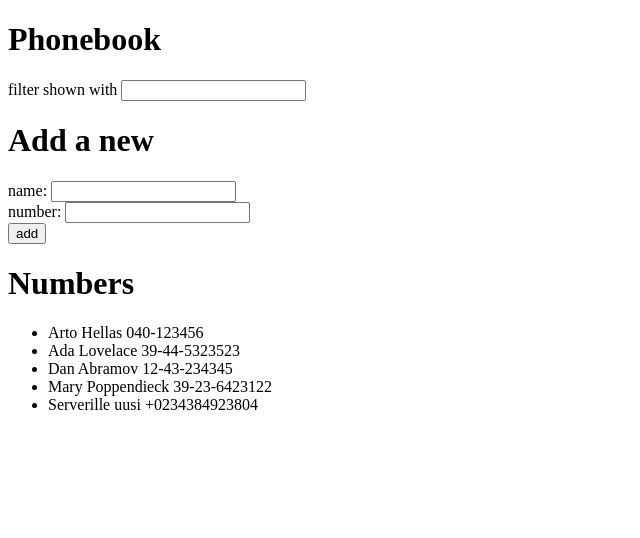
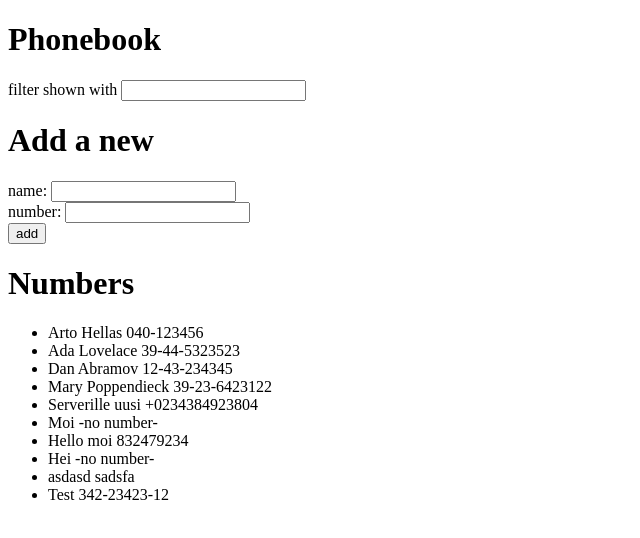
Before and after one commit to Smuli99/FullStack-HY-palautusrepositio, a React (Vite) app in the folder osa2/puhelinluettelo/: page / in a window 1280 px wide. Shown: the top 538 px of the page, without its empty margins (0-640 px from the left). Built offline with nearby package versions, Linux system fonts and the light colour scheme; data requests are answered from the project's data file.

Commit message:
Tehtävä 2.13 tehty valmiiksi

```diff
--- a/osa2/puhelinluettelo/db.json
+++ b/osa2/puhelinluettelo/db.json
@@ -24,6 +24,31 @@
       "id": "73e5",
       "name": "Serverille uusi",
       "number": "+0234384923804"
+    },
+    {
+      "id": "7cab",
+      "name": "Moi",
+      "number": ""
+    },
+    {
+      "id": "aa20",
+      "name": "Hello moi",
+      "number": "832479234"
+    },
+    {
+      "id": "7a53",
+      "name": "Hei",
+      "number": ""
+    },
+    {
+      "id": "8633",
+      "name": "asdasd",
+      "number": "sadsfa"
+    },
+    {
+      "id": "296c",
+      "name": "Test",
+      "number": "342-23423-12"
     }
   ]
 }
--- a/osa2/puhelinluettelo/src/App.jsx
+++ b/osa2/puhelinluettelo/src/App.jsx
@@ -1,5 +1,5 @@
 import { useState, useEffect } from 'react';
-import axios from 'axios';
+import numberService from './services/numbers';
 
 const Header = ({ text }) => <h1>{text}</h1>;
 
@@ -48,10 +48,10 @@ const App = () => {
   const [filter, setFilter] = useState('');
 
   useEffect(() =>{
-    axios
-      .get('http://localhost:3001/persons')
-      .then(response => {
-        setPersons(response.data);
+    numberService
+      .getAll()
+      .then(inititalPersons => {
+        setPersons(inititalPersons);
       })
   }, []);
 
@@ -69,10 +69,10 @@ const App = () => {
         number: newNumber.trim() === '' ? '' : newNumber
       };
 
-      axios
-        .post('http://localhost:3001/persons', personObject)
-        .then(response => {
-          setPersons(persons.concat(response.data));
+      numberService
+        .create(personObject)
+        .then(returnedPerson => {
+          setPersons(persons.concat(returnedPerson));
         });
     }
 
--- /dev/null
+++ b/osa2/puhelinluettelo/src/services/numbers.jsx
@@ -0,0 +1,15 @@
+import axios from 'axios';
+
+const baseUrl = 'http://localhost:3001/persons';
+
+const getAll = () => {
+    const request = axios.get(baseUrl);
+    return request.then(response => response.data);
+};
+
+const create = (newObject) => {
+    const request = axios.post(baseUrl, newObject);
+    return request.then(response => response.data);
+};
+
+export default { getAll, create };
```
